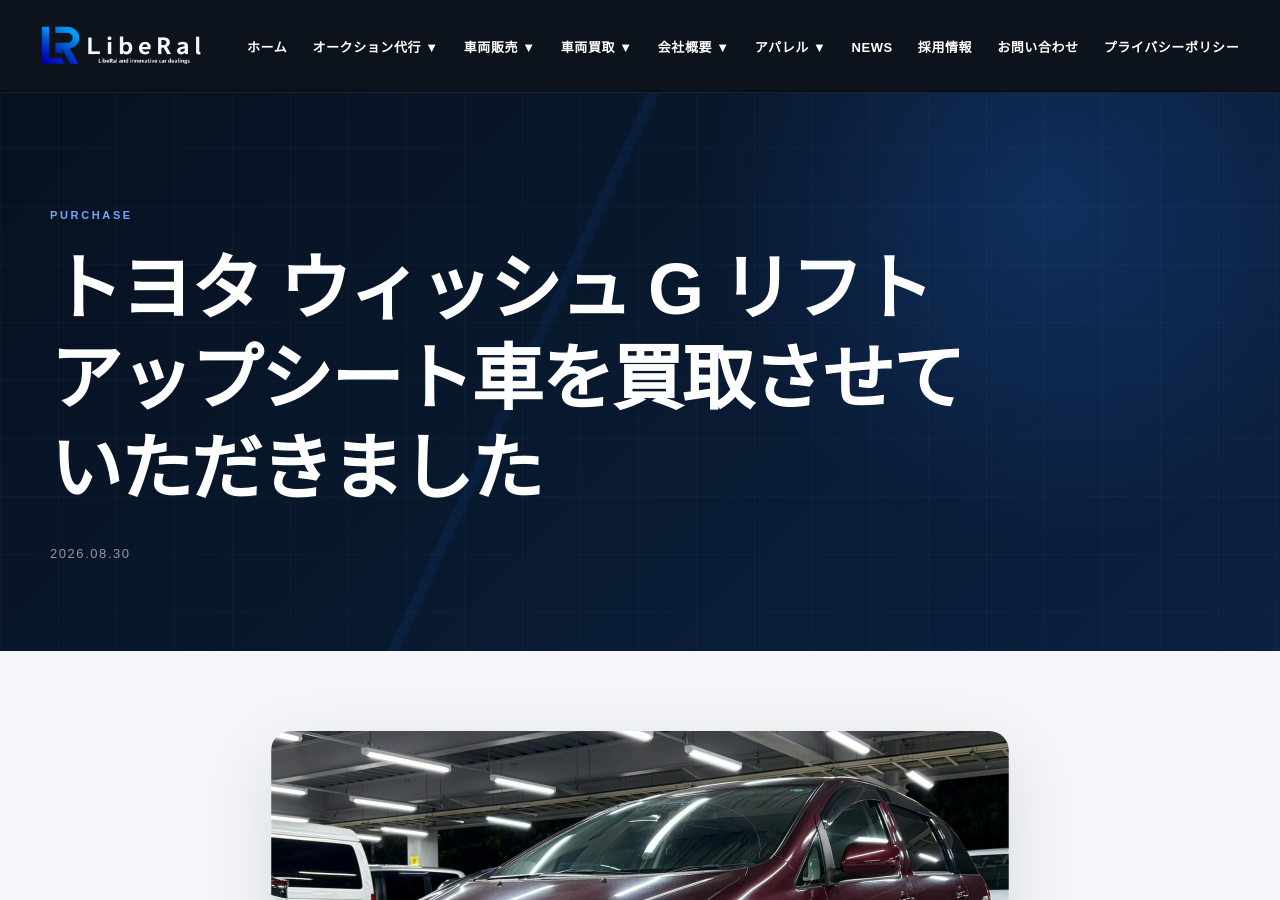
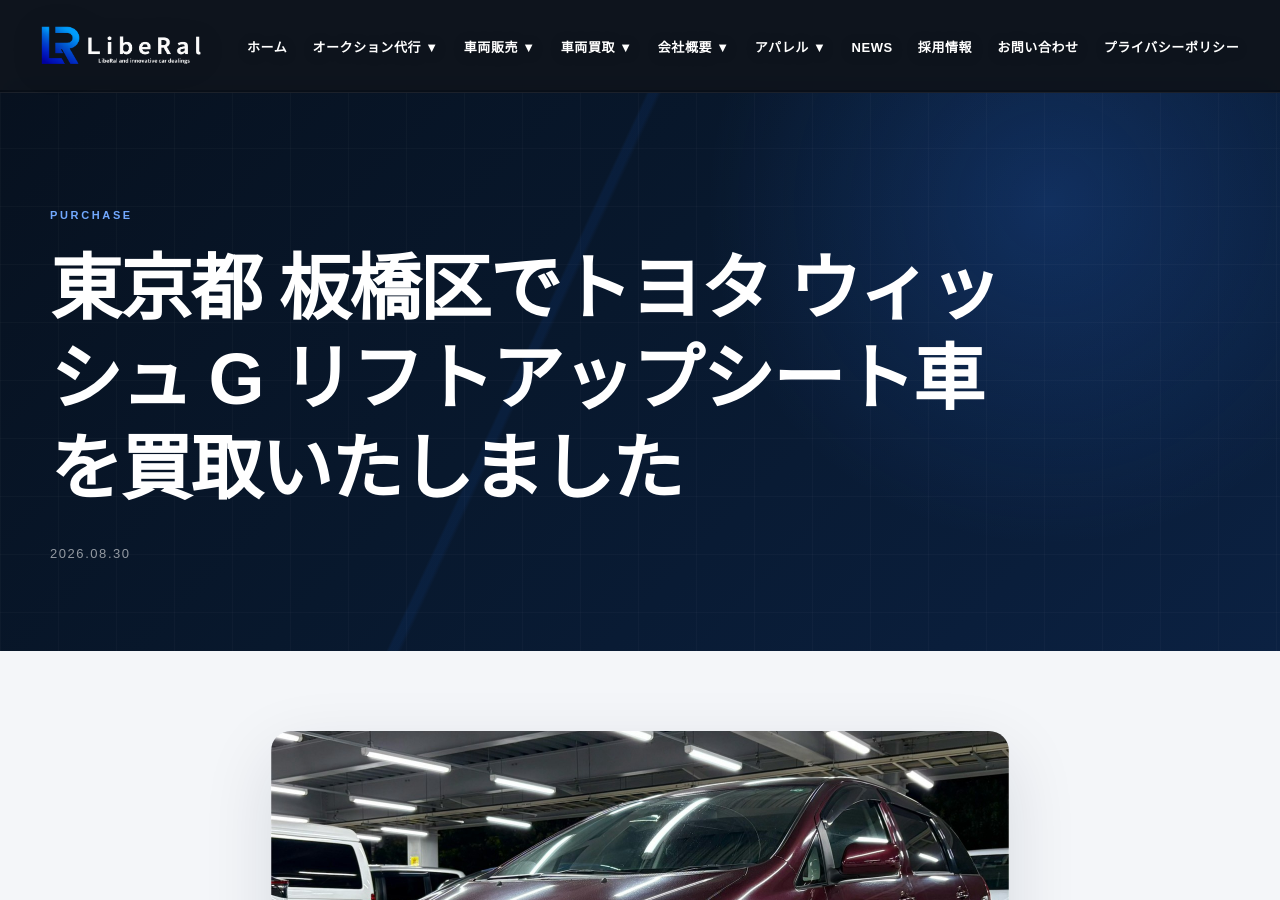
Before and after one commit to liberal0321/LibeRal., a Jekyll site: the page built from _posts/2026-08-30-wish-g-purchase-itabashi.md, in a window 1280 px wide and 900 px high. Built offline with Jekyll 4.4.1, drawn with Linux system fonts in a browser that asks for light colours; some of the changed lines change nothing that is shown.

Commit message:
Update title and add description for purchase post
Updated the title and added a description for the post.

```diff
--- a/_posts/2026-08-30-wish-g-purchase-itabashi.md
+++ b/_posts/2026-08-30-wish-g-purchase-itabashi.md
@@ -1,6 +1,7 @@
 ---
 layout: post
-title: "トヨタ ウィッシュ G リフトアップシート車を買取させていただきました"
+title: "東京都 板橋区でトヨタ ウィッシュ G リフトアップシート車を買取いたしました"
+description: "株式会社LibeRalの買取実績。東京都板橋区にてトヨタ ウィッシュ G リフトアップシート車を買取いたしました。中古車の買取・売却もご相談ください。"
 date: 2026-08-30 12:00:00 +0900
 category: PURCHASE
 image: "/images/purchase/wish-g-20260830.jpeg"
```
